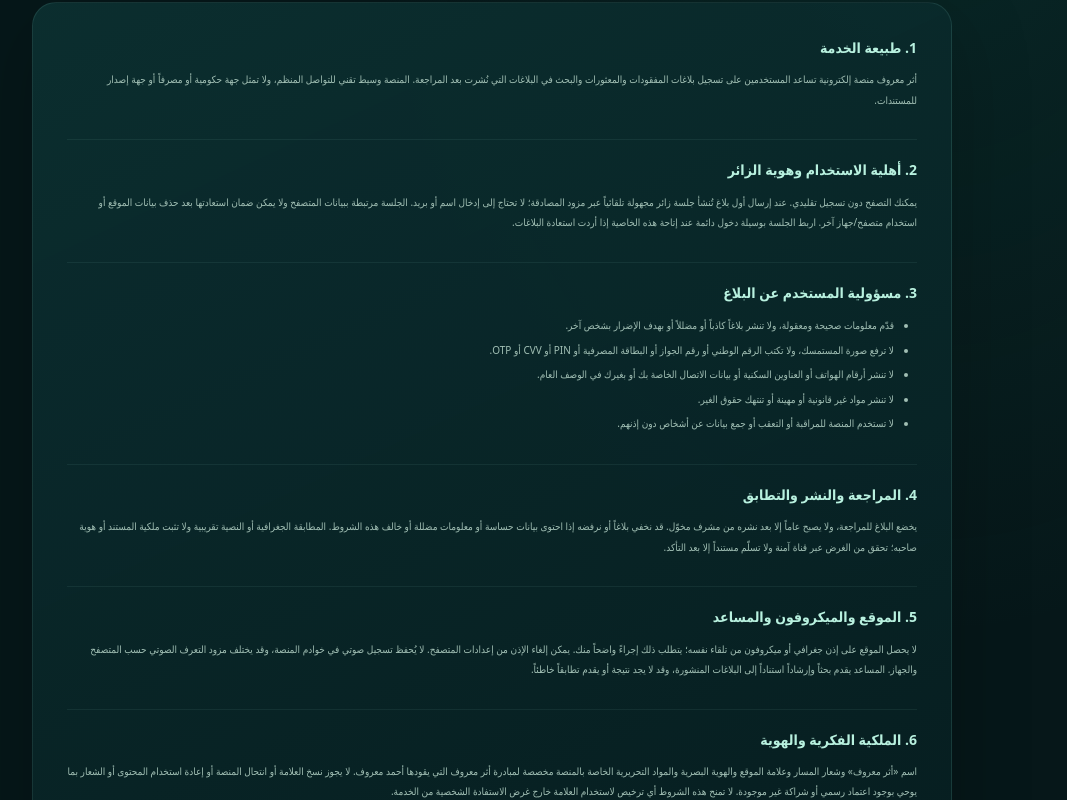
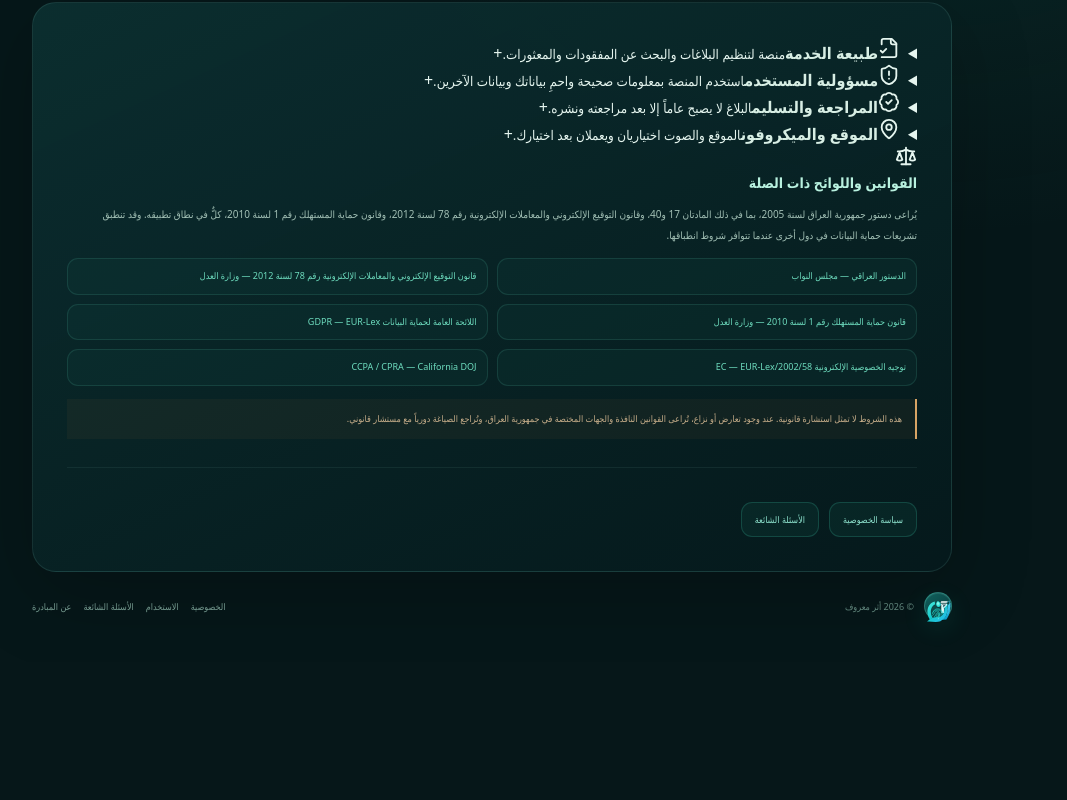
Before and after one commit to ahmedfouaadqi-glitch/atharmaaroof, a Next.js app: page /terms in a window 1280 px wide. Shown: the part 260-1060 px from the top of the page, without its empty margins (148-1215 px from the left). After the commit the page ends 922 px from the top, so only its background shows below. Built offline with nearby package versions, Linux system fonts and the light colour scheme.

Commit message:
content: simplify usage policy into interactive cards and preserve applicable law references

```diff
--- a/app/terms/page.tsx
+++ b/app/terms/page.tsx
@@ -1,64 +1,107 @@
 import type { Metadata } from "next";
 import Link from "next/link";
+import { FileCheck2, ShieldAlert, MapPin, BadgeCheck, Scale } from "lucide-react";
 import InfoPageShell from "@/components/InfoPageShell";
 
 export const metadata: Metadata = {
   title: "شروط الاستخدام | أثر معروف",
-  description: "شروط استخدام منصة أثر معروف للمفقودات والمعثورات.",
+  description: "ضوابط استخدام أثر معروف وحقوق المستخدم ومسؤولياته.",
   robots: { index: true, follow: true }
 };
+
+const termsCards = [
+  {
+    Icon: FileCheck2,
+    title: "طبيعة الخدمة",
+    summary: "منصة لتنظيم البلاغات والبحث عن المفقودات والمعثورات.",
+    points: [
+      "تساعد المنصة على نشر البلاغات بعد مراجعتها والبحث في المعلومات العامة المتاحة.",
+      "أثر معروف ليست جهة حكومية أو مصرفاً أو جهة إصدار للمستندات.",
+      "لا تضمن المنصة العثور على المفقود أو صحة كل معلومة يرسلها مستخدم آخر."
+    ]
+  },
+  {
+    Icon: ShieldAlert,
+    title: "مسؤولية المستخدم",
+    summary: "استخدم المنصة بمعلومات صحيحة واحمِ بياناتك وبيانات الآخرين.",
+    points: [
+      "قدّم وصفاً دقيقاً ومعقولاً، ولا تنشر بلاغاً كاذباً أو مضللاً أو بقصد الإضرار بالغير.",
+      "لا ترفع صور الهوية أو الجواز أو البطاقة المصرفية، ولا تكتب أرقامها أو رموز PIN أو CVV أو OTP.",
+      "لا تنشر أرقام الهواتف أو العناوين السكنية أو بيانات الاتصال الخاصة بأي شخص.",
+      "لا تستخدم المنصة للمراقبة أو التعقب أو جمع بيانات عن أشخاص دون إذنهم، ولا ترفع محتوى مخالفاً للقانون أو حقوق الغير."
+    ]
+  },
+  {
+    Icon: BadgeCheck,
+    title: "المراجعة والتسليم",
+    summary: "البلاغ لا يصبح عاماً إلا بعد مراجعته ونشره.",
+    points: [
+      "يجوز رفض البلاغ أو إخفاؤه إذا احتوى معلومات حساسة أو مضللة أو خالف هذه الشروط.",
+      "المطابقة النصية أو الجغرافية مؤشر مساعد ولا تثبت ملكية المستند أو هوية صاحبه.",
+      "تحقق من صاحب المستند عبر وسيلة آمنة، وسلّمه في مكان عام مناسب، ولا تكشف أرقامه السرية."
+    ]
+  },
+  {
+    Icon: MapPin,
+    title: "الموقع والميكروفون",
+    summary: "الموقع والصوت اختياريان ويعملان بعد اختيارك.",
+    points: [
+      "لا يُطلب الموقع الدقيق أو الميكروفون تلقائياً؛ يبدأ الإذن بعد إجراء واضح منك.",
+      "يمكنك رفض الإذن أو سحبه من إعدادات المتصفح، ويبقى البحث بالمدينة متاحاً.",
+      "يعرض المساعد نتائج إرشادية مبنية على البلاغات المنشورة وقد لا يجد نتيجة مطابقة."
+    ]
+  }
+];
+
+const legalSources = [
+  ["الدستور العراقي — مجلس النواب", "https://iq.parliament.iq/%D8%A7%D9%84%D8%AF%D8%B3%D8%AA%D9%88%D8%B1-%D8%A7%D9%84%D8%B9%D8%B1%D8%A7%D9%82%D9%8A/"],
+  ["قانون التوقيع الإلكتروني والمعاملات الإلكترونية رقم 78 لسنة 2012 — وزارة العدل", "https://www.moj.gov.iq/view.205/"],
+  ["قانون حماية المستهلك رقم 1 لسنة 2010 — وزارة العدل", "https://www.moj.gov.iq/upload/pdf/%D9%82%D8%A7%D9%86%D9%88%D9%86%20%D8%AD%D9%85%D8%A7%D9%8A%D8%A9%20%D8%A7%D9%84%D9%85%D8%B3%D8%AA%D9%87%D9%84%D9%83.pdf"],
+  ["اللائحة العامة لحماية البيانات GDPR — EUR-Lex", "https://eur-lex.europa.eu/eli/reg/2016/679/"],
+  ["توجيه الخصوصية الإلكترونية 2002/58/EC — EUR-Lex", "https://eur-lex.europa.eu/eli/dir/2002/58/oj"],
+  ["CCPA / CPRA — California DOJ", "https://www.oag.ca.gov/privacy/ccpa"]
+];
 
 export default function TermsPage() {
   return (
     <InfoPageShell
-      kicker="اتفاق الاستخدام"
-      title="شروط الاستخدام"
-      description="آخر تحديث: 1 نوفمبر 2026. باستخدام أثر معروف، توافق على القواعد التالية. يرجى قراءتها قبل إرسال البلاغات أو استخدام المساعد."
+      kicker="حقوق ومسؤوليات"
+      title="سياسة الاستخدام"
+      description="آخر تحديث: 1 نوفمبر 2026. استخدامك للمنصة يعني التزامك بالضوابط المختصرة التالية."
     >
-      <section>
-        <h2>1. طبيعة الخدمة</h2>
-        <p>أثر معروف منصة إلكترونية تساعد المستخدمين على تسجيل بلاغات المفقودات والمعثورات والبحث في البلاغات التي نُشرت بعد المراجعة. المنصة وسيط تقني للتواصل المنظم، ولا تمثل جهة حكومية أو مصرفاً أو جهة إصدار للمستندات.</p>
+      <div className="policy-card-grid">
+        {termsCards.map(({ Icon, title, summary, points }) => (
+          <details className="policy-card" key={title}>
+            <summary>
+              <span className="policy-card-icon"><Icon size={22} /></span>
+              <span className="policy-card-title"><b>{title}</b><small>{summary}</small></span>
+              <span className="policy-card-expand" aria-hidden="true">+</span>
+            </summary>
+            <ul>{points.map((point) => <li key={point}>{point}</li>)}</ul>
+          </details>
+        ))}
+      </div>
+
+      <section className="legal-card">
+        <div className="legal-card-heading">
+          <span className="policy-card-icon"><Scale size={22} /></span>
+          <div>
+            <h2>القوانين واللوائح ذات الصلة</h2>
+            <p>يُراعى دستور جمهورية العراق لسنة 2005، بما في ذلك المادتان 17 و40، وقانون التوقيع الإلكتروني والمعاملات الإلكترونية رقم 78 لسنة 2012، وقانون حماية المستهلك رقم 1 لسنة 2010، كلٌّ في نطاق تطبيقه. وقد تنطبق تشريعات حماية البيانات في دول أخرى عندما تتوافر شروط انطباقها.</p>
+          </div>
+        </div>
+        <div className="legal-source-links">
+          {legalSources.map(([label, url]) => (
+            <a href={url} key={url} target="_blank" rel="noopener noreferrer">{label}</a>
+          ))}
+        </div>
+        <p className="legal-disclaimer">هذه الشروط لا تمثل استشارة قانونية. عند وجود تعارض أو نزاع، تُراعى القوانين النافذة والجهات المختصة في جمهورية العراق، وتُراجع الصياغة دورياً مع مستشار قانوني.</p>
       </section>
-      <section>
-        <h2>2. أهلية الاستخدام وهوية الزائر</h2>
-        <p>يمكنك التصفح دون تسجيل تقليدي. عند إرسال أول بلاغ تُنشأ جلسة زائر مجهولة تلقائياً عبر مزود المصادقة؛ لا تحتاج إلى إدخال اسم أو بريد. الجلسة مرتبطة ببيانات المتصفح ولا يمكن ضمان استعادتها بعد حذف بيانات الموقع أو استخدام متصفح/جهاز آخر. اربط الجلسة بوسيلة دخول دائمة عند إتاحة هذه الخاصية إذا أردت استعادة البلاغات.</p>
-      </section>
-      <section>
-        <h2>3. مسؤولية المستخدم عن البلاغ</h2>
-        <ul>
-          <li>قدّم معلومات صحيحة ومعقولة، ولا تنشر بلاغاً كاذباً أو مضللاً أو بهدف الإضرار بشخص آخر.</li>
-          <li>لا ترفع صورة المستمسك، ولا تكتب الرقم الوطني أو رقم الجواز أو البطاقة المصرفية أو PIN أو CVV أو OTP.</li>
-          <li>لا تنشر أرقام الهواتف أو العناوين السكنية أو بيانات الاتصال الخاصة بك أو بغيرك في الوصف العام.</li>
-          <li>لا تنشر مواد غير قانونية أو مهينة أو تنتهك حقوق الغير.</li>
-          <li>لا تستخدم المنصة للمراقبة أو التعقب أو جمع بيانات عن أشخاص دون إذنهم.</li>
-        </ul>
-      </section>
-      <section>
-        <h2>4. المراجعة والنشر والتطابق</h2>
-        <p>يخضع البلاغ للمراجعة، ولا يصبح عاماً إلا بعد نشره من مشرف مخوّل. قد نخفي بلاغاً أو نرفضه إذا احتوى بيانات حساسة أو معلومات مضللة أو خالف هذه الشروط. المطابقة الجغرافية أو النصية تقريبية ولا تثبت ملكية المستند أو هوية صاحبه؛ تحقق من الغرض عبر قناة آمنة ولا تسلّم مستنداً إلا بعد التأكد.</p>
-      </section>
-      <section>
-        <h2>5. الموقع والميكروفون والمساعد</h2>
-        <p>لا يحصل الموقع على إذن جغرافي أو ميكروفون من تلقاء نفسه؛ يتطلب ذلك إجراءً واضحاً منك. يمكن إلغاء الإذن من إعدادات المتصفح. لا يُحفظ تسجيل صوتي في خوادم المنصة، وقد يختلف مزود التعرف الصوتي حسب المتصفح والجهاز. المساعد يقدم بحثاً وإرشاداً استناداً إلى البلاغات المنشورة، وقد لا يجد نتيجة أو يقدم تطابقاً خاطئاً.</p>
-      </section>
-      <section>
-        <h2>6. الملكية الفكرية والهوية</h2>
-        <p>اسم «أثر معروف» وشعار المسار وعلامة الموقع والهوية البصرية والمواد التحريرية الخاصة بالمنصة مخصصة لمبادرة أثر معروف التي يقودها أحمد معروف. لا يجوز نسخ العلامة أو انتحال المنصة أو إعادة استخدام المحتوى أو الشعار بما يوحي بوجود اعتماد رسمي أو شراكة غير موجودة. لا تمنح هذه الشروط أي ترخيص لاستخدام العلامة خارج غرض الاستفادة الشخصية من الخدمة.</p>
-      </section>
-      <section>
-        <h2>7. تعليق الاستخدام وإنهاؤه</h2>
-        <p>يجوز تقييد أو تعليق جلسة أو بلاغ عند إساءة الاستخدام أو وجود مخاطر أمنية أو قانونية. يمكن للمستخدم طلب إزالة بلاغه بعد التحقق من ملكيته، وقد تُحتفظ سجلات محدودة لازمة للأمان أو لمعالجة نزاع أو التزام نظامي.</p>
-      </section>
-      <section>
-        <h2>8. توفر الخدمة وحدود المسؤولية</h2>
-        <p>نبذل جهداً معقولاً لتشغيل الخدمة، لكننا لا نضمن توافرها دون انقطاع أو استعادة كل مفقود أو صحة كل بلاغ يقدمه طرف آخر. لا تتحمل المنصة مسؤولية التسليم أو التبادل بين الأفراد؛ تعامل مع المستندات في مكان عام وآمن ولا تفصح عن أرقامها السرية.</p>
-      </section>
-      <section>
-        <h2>9. القانون الواجب مراعاته</h2>
-        <p>يُراعى دستور جمهورية العراق لسنة 2005، بما في ذلك المادتان 17 و40، وقانون التوقيع الإلكتروني والمعاملات الإلكترونية رقم 78 لسنة 2012، وقانون حماية المستهلك رقم 1 لسنة 2010، كلٌّ في نطاق تطبيقه. قد تنطبق أيضاً تشريعات حماية البيانات في الدول التي تستهدفها الخدمة، مثل اللائحة الأوروبية (EU) 2016/679 أو CCPA/CPRA في كاليفورنيا، عندما تتوافر شروط انطباقها.</p>
-        <p className="legal-disclaimer">لا تعتبر هذه الشروط فتوى أو استشارة قانونية. يجب مراجعتها من مستشار قانوني عراقي وتحديثها إذا تغير نطاق الخدمة أو المتطلبات التنظيمية.</p>
-      </section>
-      <section className="info-next-links"><Link href="/privacy">سياسة الخصوصية</Link><Link href="/faq">الأسئلة الشائعة</Link></section>
+
+      <div className="info-next-links">
+        <Link href="/privacy">سياسة الخصوصية</Link>
+        <Link href="/faq">الأسئلة الشائعة</Link>
+      </div>
     </InfoPageShell>
   );
 }
```
